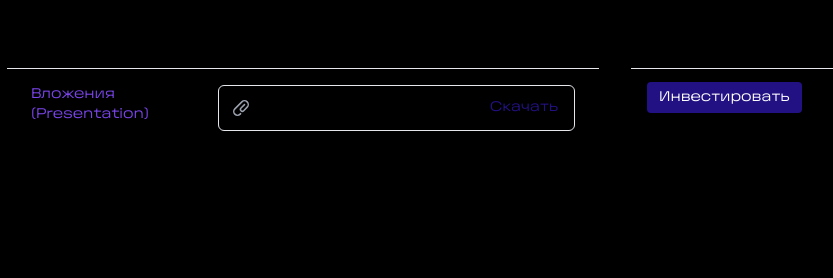
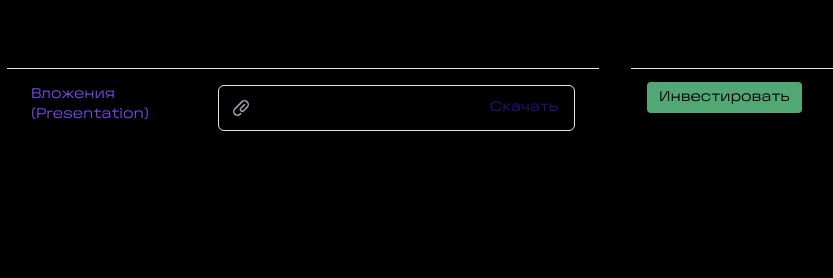
Before and after one commit to gurinboru/ICT-Hack-5-Sakura, a Django app: template start/templates/start/currialto.html in a window 1280 px wide. Shown: the part 238-516 px from the top of the page, without its empty margins (25-858 px from the left). Run offline with Django 4.2, Linux system fonts and the light colour scheme; the template is opened without the code that fills it, so the values that code supplies are empty.

Commit message:
[Fix]: investment button style changed

```diff
--- a/start/static/start/css/stylejob.css
+++ b/start/static/start/css/stylejob.css
@@ -40,7 +40,15 @@ body{
   background: #52A874;
   color: #000000;
 }
-
+.btn3 {
+  background:  #52A874;
+  color: #000000;
+  border-radius: 4px;
+}
+.btn3:hover{
+  background: #221183;
+  color: #ffffff;
+}
 .card-info{
     color: white;
 }
--- a/start/templates/start/currialto.html
+++ b/start/templates/start/currialto.html
@@ -49,7 +49,7 @@
             </dd>
           </div>
               <div class="border-t border-gray-200 pt-4">
-                  <a href="https://t.me/+{{ rialto.student.phone }}" class="btn text-gray-300 hover:bg-gray-700 ml-4 hover:text-white px-3 py-2 rounded-md text-sm font-medium">
+                  <a href="https://t.me/+{{ rialto.student.phone }}" class="btn3 text-gray-300 hover:bg-gray-700 ml-4 hover:text-white px-3 py-2 rounded-md text-sm font-medium">
                       Инвестировать</a>
               </div>
       </dl>
```
